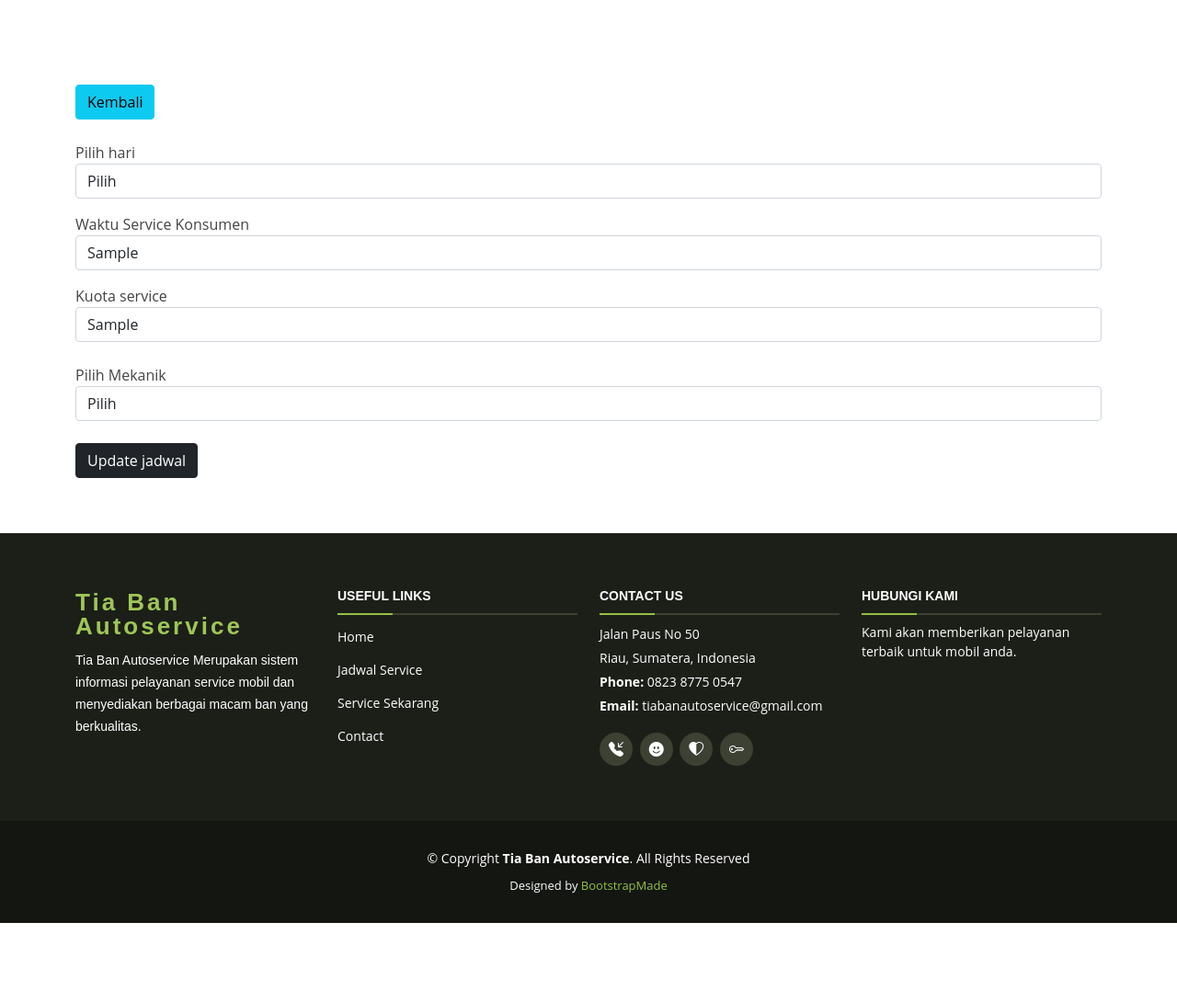
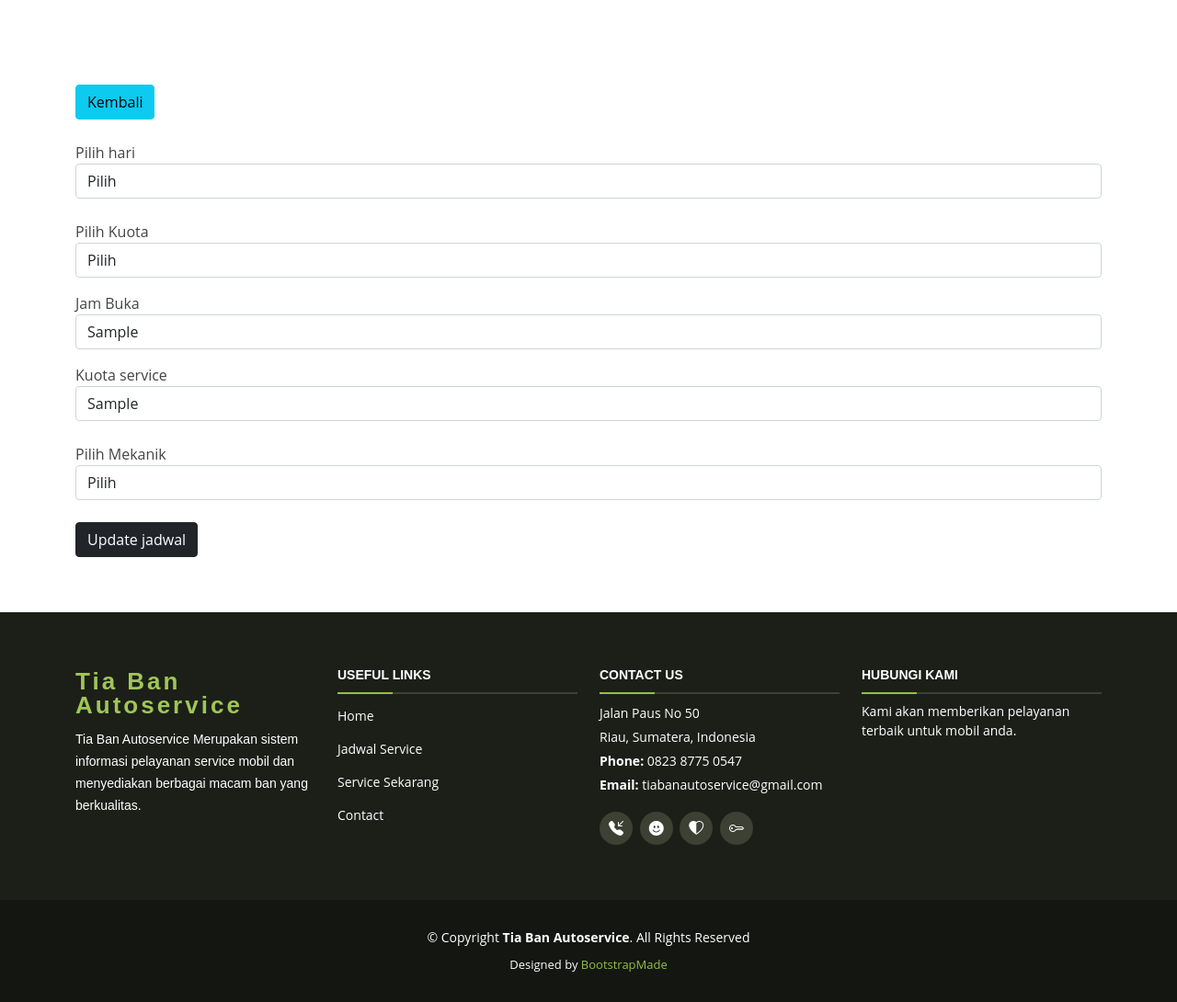
Before and after one commit to matan24/bengkelproject, a Laravel app: page /editjadwal/1 in a window 1280 px wide. Shown: the part 681-1771 px from the top of the page at 92% size. Before the commit the page ends 1685 px from the top, so only its background shows below. Run offline with Laravel 8, Linux system fonts and the light colour scheme; tables that the repository leaves empty hold one stand-in row (values such as "Sample post"); some libraries are stand-ins or nearby versions.

Commit message:
barutitiddong

```diff
--- a/app/Http/Controllers/Admin/JadwalController.php
+++ b/app/Http/Controllers/Admin/JadwalController.php
@@ -44,6 +44,7 @@ class JadwalController extends Controller
     {
         $request->validate([
             'hari' => 'required',
+            'kuotaservice' => 'required',
             'waktu' => 'required',
             'kuota' => 'required',
             'mekanik' => 'required',
@@ -51,6 +52,7 @@ class JadwalController extends Controller
 
         $jadwal=Jadwal::create([
             'hari'=>$request->hari,
+            'kuotaservice'=>$request->kuotaservice,
             'waktu'=>$request->waktu,
             'kuota'=>$request->kuota,
             'mekanik'=>$request->mekanik,
@@ -97,6 +99,7 @@ class JadwalController extends Controller
         ->update([
 
             'hari' => $request->hari,
+            'kuotaservice' => $request->kuotaservice,
             'waktu' => $request->waktu,
             'kuota' => $request->kuota,
             'mekanik' => $request->mekanik,
--- a/app/Models/Jadwal.php
+++ b/app/Models/Jadwal.php
@@ -8,7 +8,7 @@ use Illuminate\Database\Eloquent\Model;
 class Jadwal extends Model
 {
     protected $table = 'jadwalservice';
-    protected $fillable = ['hari', 'waktu', 'kuota', 'mekanik'];
+    protected $fillable = ['hari', 'kuotaservice', 'waktu', 'kuota', 'mekanik'];
 
     public function service()
     {
--- a/resources/views/admin/input2/editjadwal.blade.php
+++ b/resources/views/admin/input2/editjadwal.blade.php
@@ -83,9 +83,47 @@
                       </select>
                      </div>
                   </td>
+                  <br>
+
+                  <td>
+                    <div class="form-group">
+                        <label for="kuotaservice">Pilih Kuota</label>
+                        <select id="kuotaservice" name="kuotaservice" class="form-control custom-select">
+                            <option selected disabled>Pilih</option>
+                            <option {{ $jadwal->kuotaservice == '08:00 - kuota tersedia: 4' ? 'selected' : '' }} value="08:00 - kuota tersedia: 4">
+                              08:00 - kuota tersedia: 4
+                            </option>
+                            <option {{ $jadwal->kuotaservice == '09:00 - kuota tersedia: 4' ? 'selected' : '' }} value="09:00 - kuota tersedia: 4">
+                              09:00 - kuota tersedia: 4
+                            </option>
+                            <option {{ $jadwal->kuotaservice == '10:00 - kuota tersedia: 3' ? 'selected' : '' }} value="10:00 - kuota tersedia: 3">
+                              10:00 - kuota tersedia: 3
+                            </option>
+                            <option {{ $jadwal->kuotaservice == '11:00 - kuota tersedia: 2' ? 'selected' : '' }} value="11:00 - kuota tersedia: 2">
+                              11:00 - kuota tersedia: 2
+                            </option>
+                            <option {{ $jadwal->kuotaservice == '13:00 - kuota tersedia: 4' ? 'selected' : '' }} value="13:00 - kuota tersedia: 4">
+                              13:00 - kuota tersedia: 4
+                            </option>
+                            <option {{ $jadwal->kuotaservice == '14:00 - kuota tersedia: 3' ? 'selected' : '' }} value="14:00 - kuota tersedia: 3">
+                              14:00 - kuota tersedia: 3
+                            </option>
+                            <option {{ $jadwal->kuotaservice == '15:00 - kuota tersedia: 3' ? 'selected' : '' }} value="15:00 - kuota tersedia: 3">
+                              15:00 - kuota tersedia: 3
+                            </option>
+                            <option {{ $jadwal->kuotaservice == '16:00 - kuota tersedia: 2' ? 'selected' : '' }} value="16:00 - kuota tersedia: 2">
+                              16:00 - kuota tersedia: 2
+                            </option>
+                            <option {{ $jadwal->kuotaservice == '17:00 - kuota tersedia: 2' ? 'selected' : '' }} value="17:00 - kuota tersedia: 2">
+                              17:00 - kuota tersedia: 2
+                            </option>
+                        </select>
+                    </div>
+                </td>
+
 
                   <div class="form-group mt-3">
-                    <label for="waktu">Waktu Service Konsumen</label>
+                    <label for="waktu">Jam Buka</label>
                     <input type="text" class="form-control" name="waktu" id="waktu" value="{{ $jadwal->waktu }}" required>
                   </div>
 
--- a/resources/views/admin/input2/show.blade.php
+++ b/resources/views/admin/input2/show.blade.php
@@ -44,8 +44,9 @@
               <tr>
                 <th scope="col">No</th>
                 <th scope="col">Hari</th>
-                <th scope="col">Waktu Service Konsumen</th>
-                <th scope="col">Kuota Service</th>
+                <th scope="col">Pilih Kuota</th>
+                <th scope="col">Jam Buka Service</th>
+                <th scope="col">Kuota Konsumen Service</th>
                 <th scope="col">Mekanik</th>
                 <th scope="col">Aksi</th>
               </tr>
@@ -55,6 +56,7 @@
               <tr>
               <th scope="row">{{ $loop->iteration }}</th>
                 <td>{{ $item->hari }}</td>
+                <td>{{ $item->kuotaservice }}</td>
                 <td>{{ $item->waktu }}</td>
                 <td>{{ $item->kuota }}</td>
                 <td>{{ $item->mekanik }}</td>
--- a/resources/views/user/jadwalservice.blade.php
+++ b/resources/views/user/jadwalservice.blade.php
@@ -36,6 +36,7 @@
               <tr>
                 <th scope="col">No</th>
                 <th scope="col">Hari</th>
+                <th scope="col">Kuota Buka</th>
                 <th scope="col">Waktu Service Konsumen</th>
                 <th scope="col">Kuota Service</th>
                 <th scope="col">Mekanik</th>
@@ -46,6 +47,7 @@
               <tr>
               <th scope="row">{{ $loop->iteration }}</th>
                 <td>{{ $item->hari }}</td>
+                <td>{{ $item->kuotaservice }}</td>
                 <td>{{ $item->waktu }}</td>
                 <td>{{ $item->kuota }}</td>
                 <td>{{ $item->mekanik }}</td>
--- a/resources/views/user/service.blade.php
+++ b/resources/views/user/service.blade.php
@@ -117,7 +117,7 @@
 
                                     <td>
                                       <div class="form-group">
-                                          <label for="jservice">Jam Service</label>
+                                          <label for="jservice">Kuota Service</label>
                                           <select id="jservice" name="jservice" class="form-control custom-select">
                                               <option selected disabled>Pilih</option>
                                               <option>
```
Also changed, not shown: resources/views/admin/input2/createjadwal.blade.php (+39 -2 lines), database/migrations/2022_04_06_023648_create_jadwalservice.php.
